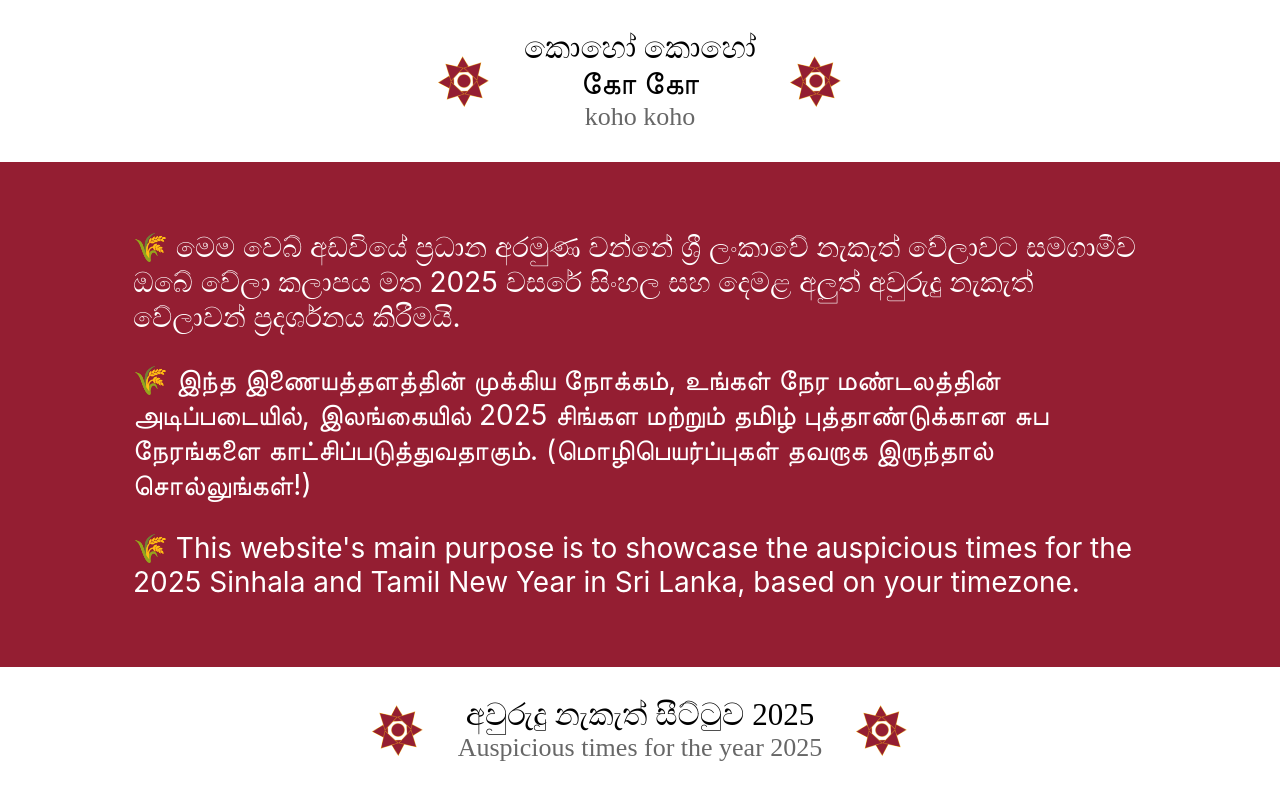
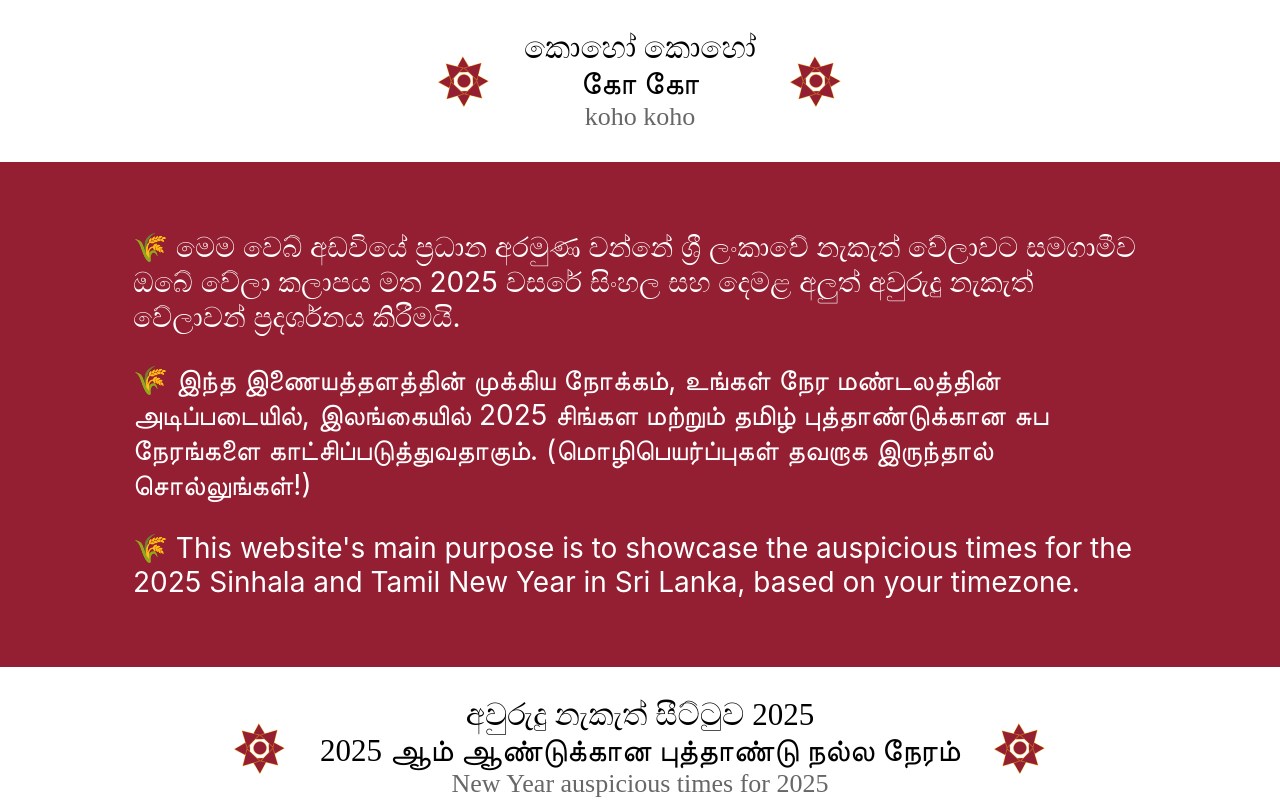
Before and after one commit to koho-koho/koho-koho.github.io, a React (Create React App) app in the folder koho-koho/: page / in a window 1280 px wide. Shown: the top 800 px of the page. Built offline with nearby package versions, Linux system fonts and the light colour scheme.

Commit message:
Update titles

```diff
--- a/koho-koho/src/App.tsx
+++ b/koho-koho/src/App.tsx
@@ -38,7 +38,8 @@ const App = () => {
                     <img className="App-logo heading-container" src={logo} alt="logo"/>
                     <div className="heading-container heading">
                         <div>අවුරුදු නැකැත් සීට්ටුව 2025</div>
-                        <div className="sub-heading">Auspicious times for the year 2025</div>
+                        <div>2025 ஆம் ஆண்டுக்கான புத்தாண்டு நல்ல நேரம்</div>
+                        <div className="sub-heading">New Year auspicious times for 2025</div>
                     </div>
                     <img className="App-logo heading-container" src={logo} alt="logo"/>
                 </div>
```
